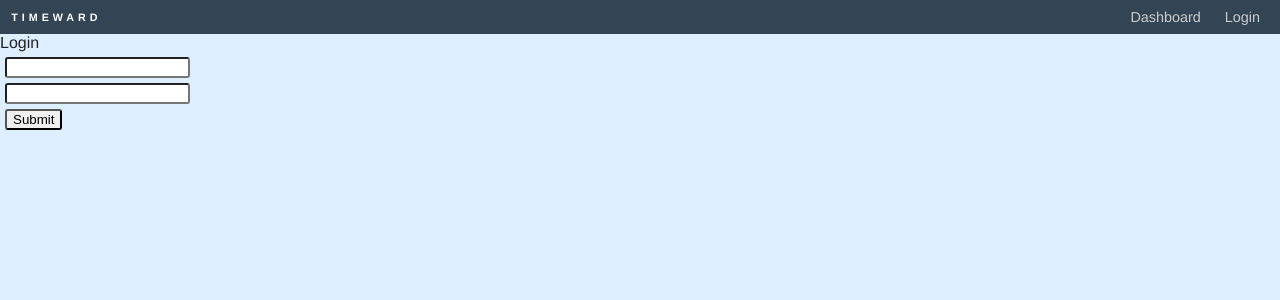
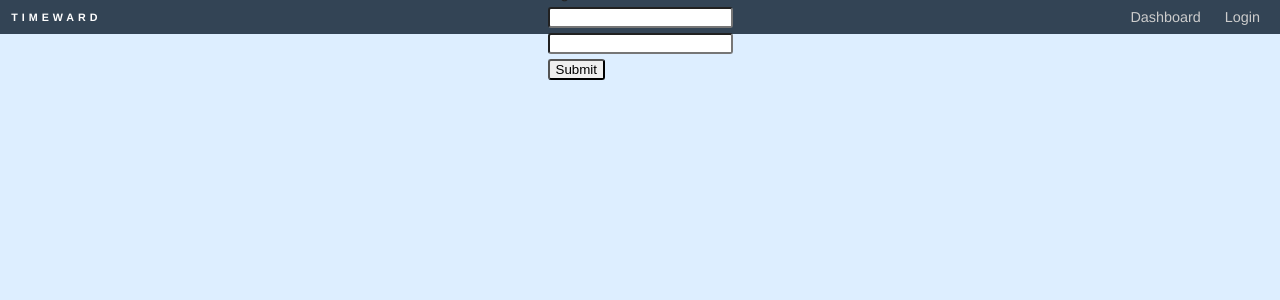
Before and after one commit to rpivo/timeward-react, a React app: page /login in a window 1280 px wide. Shown: the top 300 px of the page. Built offline with nearby package versions, Linux system fonts and the light colour scheme; the HTML template or start-up script is replaced by a standard one.

Commit message:
wrap login form in alignment

```diff
--- a/src/pages/Login.tsx
+++ b/src/pages/Login.tsx
@@ -1,8 +1,11 @@
 import React from 'react';
+import Alignment from '@components/Alignment';
 import Form from '@components/Form';
 
 export const Login = (): JSX.Element =>
-  <Form>
-    <Form.Input />
-    <Form.Input />
-  </Form>;
+  <Alignment vertical horizontal>
+    <Form>
+      <Form.Input />
+      <Form.Input />
+    </Form>
+  </Alignment>;
```
Also changed, not shown: 1 other file (tests, documents, lock files or other folders).
